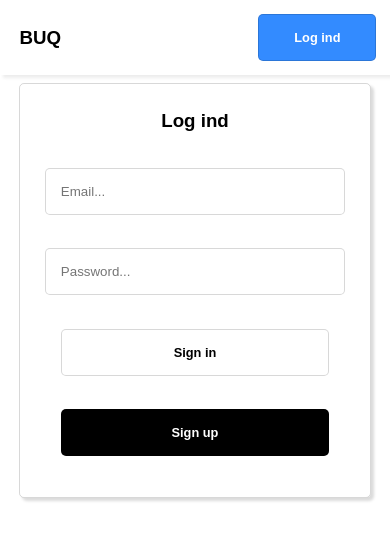
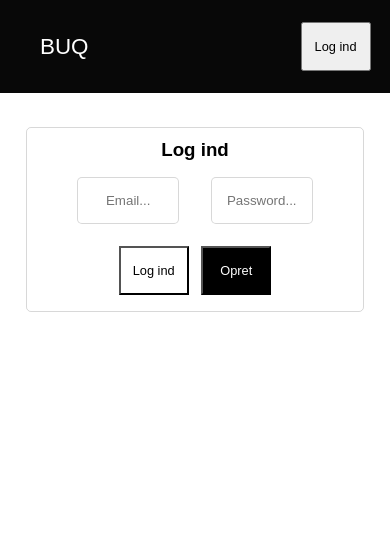
Before and after one commit to pandajakob/BUQ-Table-Booking-System, a React (Create React App) app: page /auth in a window 390 px wide. Shown: the top 540 px of the page. Built offline with nearby package versions, Linux system fonts and the light colour scheme; no server answers.

Commit message:
updated css rules and classes

```diff
--- a/src/App.css
+++ b/src/App.css
@@ -1,5 +1,7 @@
 :root {
   /* White Palette */
+  --header-color: rgb(8, 8, 8);
+
   --white-pure: #FFFFFF;
   --white-light: #F8F8F8;
   --white-warm: #F0F0F0;
@@ -15,18 +17,47 @@
 
 @import url('https://fonts.googleapis.com/css2?family=Red+Hat+Text:ital,wght@0,300..700;1,300..700&display=swap');
 @import url('https://fonts.googleapis.com/css2?family=Merriweather+Sans:ital,wght@0,300..800;1,300..800&family=Red+Hat+Text:ital,wght@0,300..700;1,300..700&display=swap');
+@import url("https://stackpath.bootstrapcdn.com/font-awesome/4.7.0/css/font-awesome.min.css");
 
-html {
-  font-size: 16px;
+* {
+  margin: 0;
+  padding: 0;
+  font-family: "Merriweather", sans-serif;
+  text-align: center;
+}
+.page-header {
+  background-color: var(--header-color);
+  padding: 1.3rem;
+  display: flex;
+  justify-content: space-between;
+}
+.header-right {
+  align-items: center;
+}
+.logo {
+  color: white;
+  align-self: center;
+  margin-left: 1.2rem;
+  font-size: 2.5rem;
 }
 
-.App {
-  font-family: "Merriweather", sans-serif;
-
-  text-align: center;
-
+.nav-bar {
+  margin: auto;
 }
 
+.nav-bar a {
+  color: white;
+  padding: 1.5rem;
+  cursor: pointer;
+  text-decoration: none;
+  font-size: 1.2rem;
+}
+
+.menu-icon {
+  color: white;
+  cursor: pointer;
+  display: none;
+}
 
 .flex {
   display: flex;
@@ -37,12 +68,13 @@ html {
 
 .main {
   padding: 5% 10%;
+}
 
-}
 
 input[type=checkbox] {
   transform: scale(1.2);
 }
+
 
 .blackLine {
   display: block;
@@ -51,6 +83,11 @@ input[type=checkbox] {
   border-top: 1px solid black;
   margin: 10% 0;
 }
+
+.margin-auto {
+  margin: auto;
+}
+
 
 .red {
   background-color: red;
@@ -70,54 +107,38 @@ input[type=checkbox] {
 }
 
 .container {
-  min-width: 400px;
-  max-width: 600px;
-  height: 100%;
-  margin: 3%;
+  min-width:  280px;
+  width: 600px;
+  margin: 3% auto;
   padding: 3%;
-  border: 1px solid rgba(0, 0, 0, 0.154);
   border-radius: 5px;
+}
+.min-width {
+  min-width: 350px;
+}
+.shadow {
   box-shadow: 3px 3px 3px rgba(0, 0, 0, 0.146);
 }
-
-
-#header {
-  background-color: rgb(246, 246, 246);
-  background-color: white;
-  padding: 3px 13%;
-  justify-content: space-between;
-
-  align-items: center;
-  box-shadow: 3px 3px 3px rgba(0, 0, 0, 0.073);
-}
-
-ul, li {
-  padding: 0;
-  margin: 0;
-}
-
-#header ul {
-  justify-content: space-between;
-  list-style: none;
-  width: 400px;
-}
-
-#openingHours, .openingHours {
-  width: 50%;
-  min-width: 600px;
-  max-width: 600px;
+.border {
+  border: 1px solid rgba(0, 0, 0, 0.154);
 }
 
 input, select {
+  min-width: 70px;
   margin: 5%;
-  padding: 8px;
+  padding: 0.9rem;
   border: 1px solid rgba(0, 0, 0, 0.154);
   border-radius: 5px;
 }
-
-button, .button {
+button {
+  margin: 2%;
+  min-width: 70px;
+  padding: 0.9rem;
+}
+.button {
   margin: 5%;
-  padding: .8rem;
+  font-size: 1rem;
+  padding: .9rem;
   min-width: 100px;
   border: 1px solid rgba(0, 0, 0, 0.154);
   font-weight: 600;
@@ -186,14 +207,13 @@ a:hover {
 }
 
 
-@media screen and (max-width: 1000px) {
+@media screen and (max-width: 700px) {
   input[type=checkbox] {
     transform: scale(1);
   }
 
-  .main, #header{
+  .main {
     padding: 2% 5%;
-    flex-wrap: nowrap;
   }
 
   button, .button {
@@ -205,43 +225,43 @@ a:hover {
     width: 80%;
     margin: 10% auto;
   }
+
   input {
     padding: 15px;
-    width: 25%;
+    width: 50px;
   }
 
-  #openingHours div {
-    width: 95%;
-    margin: auto;
+  .container {
+    width: 90%;
   }
 
-  #loginContainer input {
-    width: 80%;
+  input {
+    margin: 5%;
   }
-  #loginContainer button {
-    width: 80%;
+  .nav-bar {
+    display: none;
+    position: absolute;
+    top: 3.7rem;
+    left: 0;
+    width: 100%;
+    background-color: var(--bgcolor);
+    text-align: center;
   }
 
-  #header ul {
-    margin: 0;
-    padding: 0;
-    flex-wrap: nowrap;
-    width: min-content;
+  .nav-bar.responsive {
+    display: block;
   }
 
-  #header ul li {
-    margin-left: 10px;
-  }
-  input {
-    margin: 5%;
-
+  .nav-bar a {
+    display: block;
   }
 
-  .container, #openingHours {
-    min-width: 86%;
-    max-width: 86%;
-    margin: 2% 0px;
-    padding: 2%;
+  .menu-icon {
+    display: block;
+    z-index: 1;
+  }
 
+  .logo {
+    font-size: 1.4rem;
   }
 }
--- a/src/components/auth.js
+++ b/src/components/auth.js
@@ -42,7 +42,7 @@ export const Auth = ({ setUser }) => {
       setUser(userCredentials.user);
       navigate("/../bookings");
     } catch (err) {
-        setError(err.code.slice(5));
+      setError(err.code.slice(5));
     } finally {
       setIsLoading(false);
     }
@@ -53,9 +53,10 @@ export const Auth = ({ setUser }) => {
   }
 
   return (
-    <div className="flex">
-      <div className="container" id="loginContainer">
+    <div className="flex container">
+      <div className="container border">
         <h3> Log ind</h3>
+        <div className="">
         <input
           type="email"
           placeholder="Email..."
@@ -67,17 +68,16 @@ export const Auth = ({ setUser }) => {
           placeholder="Password..."
           onChange={(e) => setPassword(e.target.value)}
         />
-
+        </div>
+        <div >
         <button className="white" onClick={signIn}>
-          {" "}
-          Sign in{" "}
+          Log ind
         </button>
         <button className="black" onClick={signUp}>
-          {" "}
-          Sign up{" "}
+          Opret
         </button>
-        <p style={{color : "red"}}> {error} </p>
-
+        </div>
+        <p style={{ color: "red" }}> {error} </p>
       </div>
     </div>
   );
--- a/src/components/navBar.js
+++ b/src/components/navBar.js
@@ -1,42 +1,44 @@
 import { NavLink } from "react-router-dom";
 
 export const NavBar = ({ user, logout }) => {
+  if (!user) {
+    return (
+      <div className="page-header">
+        <div class="logo">
+          <p>BUQ</p>
+        </div>
+        <div className="header-right">
+          <NavLink to="/auth">
+          <button>Log ind</button>
+          </NavLink>
+        </div>
+      </div>
+    );
+  }
+
   return (
-    <nav id="header" className="flex">
-      <NavLink to="/">
-        <h3 id="logoTitle"> BUQ </h3>
-      </NavLink>
+    <div className="page-header">
+      <div className="logo">
+        <p>BUQ</p>
+      </div>
 
-      {user ? (
-        <ul className="flex">
-          <li>
-            <NavLink to="/bookings">
-              Bookings
-            </NavLink>
-          </li>
-          <li>
-            <NavLink to="/settings">
-              Indstillinger
-            </NavLink>
-          </li>
-          <li>
-            <NavLink to="/auth">
-              <button className="button black" onClick={logout}>
-                {" "}
-                Log ud
-              </button>
-            </NavLink>
-          </li>
-        </ul>
-      ) : (
-        <ul className="flex">
-          <li>
-            <NavLink to="/auth">
-              <p className="button blue">Log ind</p>
-            </NavLink>
-          </li>
-        </ul>
-      )}
-    </nav>
+      <button id="menu-icon" className="menu-icon black" onclick="onMenuClick()">
+        <i class="fa fa-bars"></i>
+      </button>
+
+      <div id="navigation-bar" className="nav-bar">
+        <NavLink to="/">Hjem</NavLink>
+        <NavLink to="/bookings">Bookings</NavLink>
+        <NavLink to="/settings">Indstillinger</NavLink>
+      </div>
+
+      <div className="header-right">
+        <NavLink to="/auth">
+          <button className="black" onClick={logout}>
+            Log ud
+          </button>
+        </NavLink>
+      </div>
+    </div>
   );
 };
--- a/src/components/restaurant/settings.js
+++ b/src/components/restaurant/settings.js
@@ -114,7 +114,8 @@ export const RestaurantSettings = ({ user }) => {
   };
 
   // Saves the changes to firestore
-  const onSubmitChanges = async () => {
+  const onSubmitChanges = async (e) => {
+    e.preventDefault();
     const documentPath = "restaurants/" + user?.uid;
     const docRef = doc(db, documentPath);
     setIsLoading(true);
@@ -142,14 +143,14 @@ export const RestaurantSettings = ({ user }) => {
 
   return (
     <div>
+      <div className="container">
         <h1> {restaurant.restaurantName} </h1>
         <h3> {restaurant.email} </h3>
-      <div className="flex">
-        <div className="container" styles={{alignItems: "baseline"}} id="openingHours">
-
-          <h2 style={{marginBottom: "15%"}}> Åbningstider</h2>
-
-          <form className="flex">
+      </div>
+      <form onSubmit={onSubmitChanges} className="">
+        <div className="container border">
+          <h2 className="container"> Åbningstider</h2>
+          <div className=" flex">
             {[
               "monday",
               "tuesday",
@@ -159,11 +160,11 @@ export const RestaurantSettings = ({ user }) => {
               "saturday",
               "sunday",
             ].map((day) => (
-              <div key={day}>
+              <div key={day} className="min-width container">
                 <label>
                   <b>{weekDaysInDanish(day)}</b>
                 </label>
-                <div style={{minWidth: "300px"}}>
+                <div className=" ">
                   <input
                     type="time"
                     value={openingHours[day]?.[0] || ""}
@@ -185,7 +186,7 @@ export const RestaurantSettings = ({ user }) => {
                   />
                 </div>
                 <div>
-                  <label> lukket: </label>
+                  <label> lukket: </label> <br/>
                   <input
                     type="checkbox"
                     checked={openingHours[day]?.[2] ? false : true}
@@ -197,14 +198,11 @@ export const RestaurantSettings = ({ user }) => {
                 <span className="blackLine"></span>
               </div>
             ))}
-          </form>
           </div>
-
-        <div className="container" id="datesClosed">
-          <div>
+        </div>
+        <div className="container border">
           <h2> Datoer lukket: </h2> <br />
           <DatePicker
-              style={{ padding: "8px", margin: "5%" }}
             value={datesClosed}
             onChange={setDatesClosed}
             multiple
@@ -213,11 +211,8 @@ export const RestaurantSettings = ({ user }) => {
             calendarPosition="bottom-center"
             plugins={[<DatePanel />]}
           />
-            <br />
-            <br />
         </div>
-
-          <div>
+        <div className="container border">
           <h2> max. pladser</h2>
           <input
             id="seats"
@@ -227,10 +222,8 @@ export const RestaurantSettings = ({ user }) => {
             min={0}
             onChange={(e) => handlenumberOfSeatsChange(e.target.value)}
           />
-            <br />
-            <br />
         </div>
-          <div>
+        <div className="container border ">
           <h2> Bord varighed </h2>
           <input
             id="tableDuration"
@@ -242,16 +235,11 @@ export const RestaurantSettings = ({ user }) => {
             onChange={(e) => handleTableDurationChange(e.target.value)}
           />
           <label> min </label>
-            <br />
-            <br />
         </div>
-          <br />
-        </div>
-      </div>
-      <button className="blue" onClick={onSubmitChanges}>
-        {" "}
-        Gem ændringer{" "}
+        <button type="submit" className="blue">
+          Gem ændringer
         </button>
+      </form>
     </div>
   );
 };
```
Lines whose indentation alone changed are shown as unchanged.
